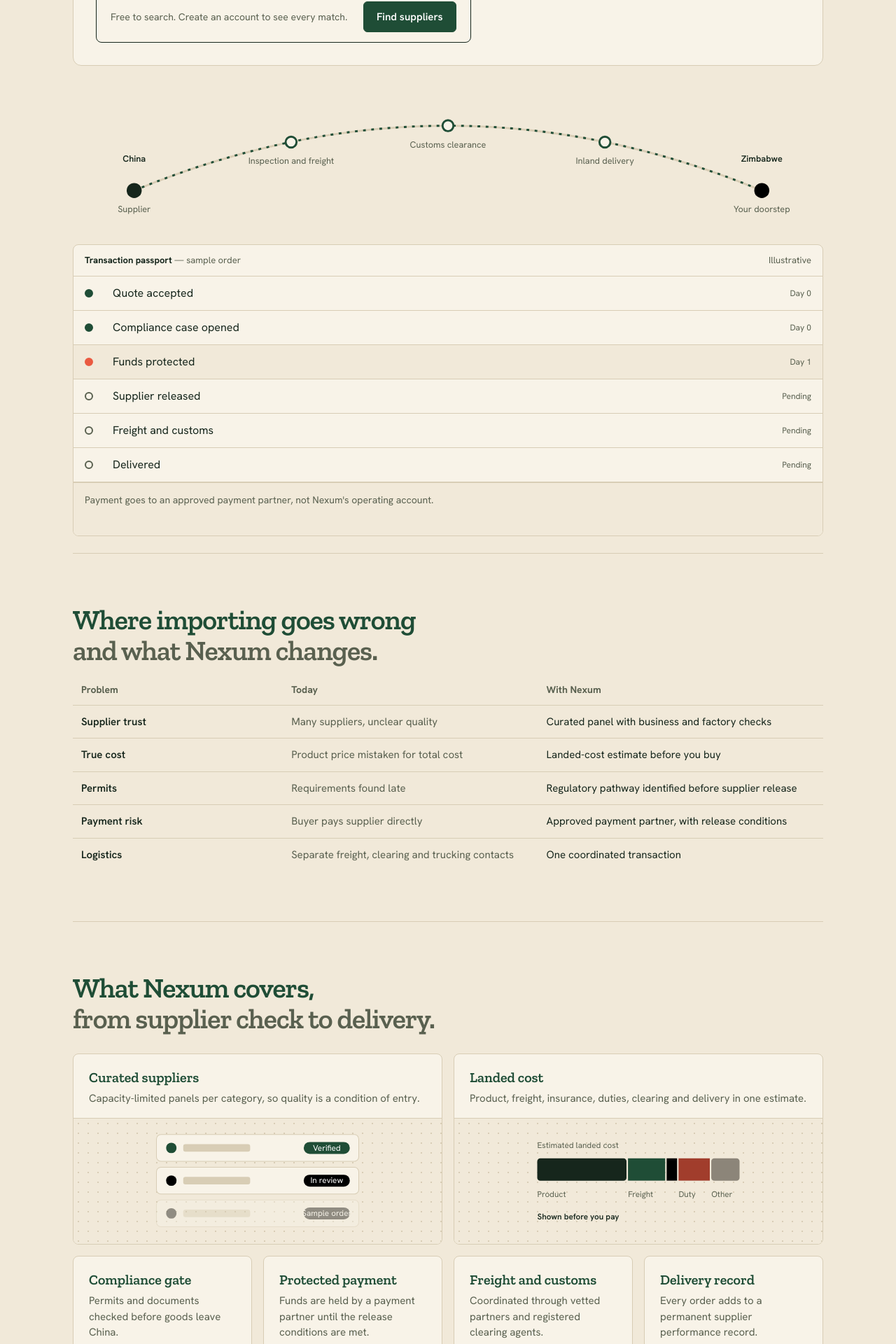
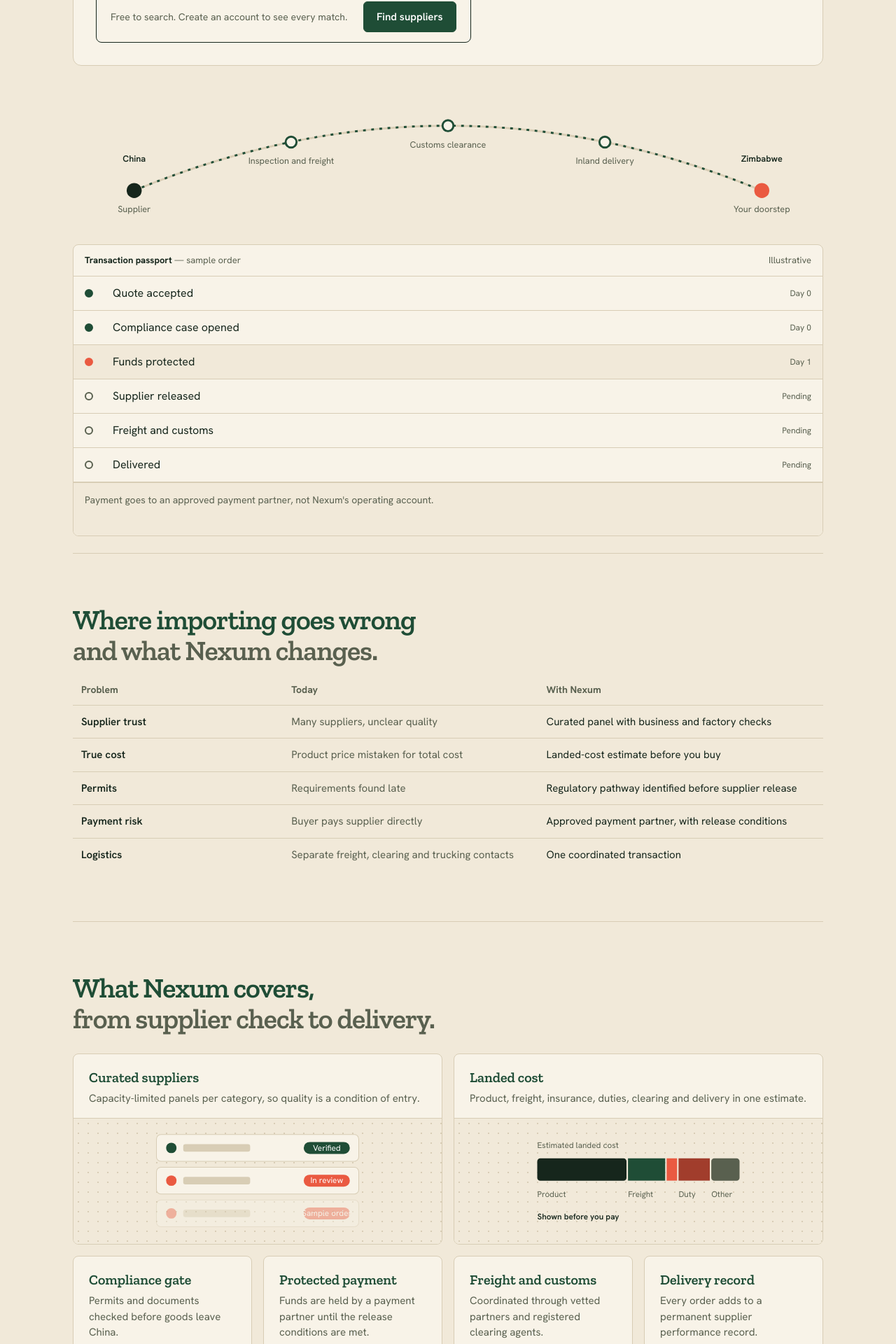
Before and after one commit to Mrpayforshi/trade-platform, a Next.js app: page / in a window 1280 px wide. Shown: the part 2580-4500 px from the top of the page at 70% size. Built offline with nearby package versions, Linux system fonts and the light colour scheme.

Commit message:
Change color codes from amber to tomato

```diff
--- a/components/site/Visuals.tsx
+++ b/components/site/Visuals.tsx
@@ -1,4 +1,4 @@
-import type { ReactNode } from "react";
+         import type { ReactNode } from "react";
 import { LaneShip, RouteShip } from "@/components/brand/RouteShip";
 
 const Svg = ({ label, children }: { label: string; children: ReactNode }) => (
@@ -19,7 +19,7 @@ const Row = ({ y, o, c, l }: { y: number; o: number; c: string; l: string }) =>
 
 const Check = ({ y, done, l, w }: { y: number; done: boolean; l: string; w: number }) => (
   <g>
-    <circle cx="40" cy={y + 14} r="9" fill={done ? "var(--brand)" : "none"} stroke={done ? "var(--brand)" : "var(--amber)"} strokeWidth="2" />
+    <circle cx="40" cy={y + 14} r="9" fill={done ? "var(--brand)" : "none"} stroke={done ? "var(--brand)" : "var(--tomato)"} strokeWidth="2" />
     {done && <path d={`M35 ${y + 14}l4 4 7-8`} stroke="#fff" strokeWidth="2" fill="none" />}
     <rect x="58" y={y + 9} width={w} height="10" rx="3" fill="var(--line)" />
     <text x="296" y={y + 18} textAnchor="end" fill="var(--mute)">{l}</text>
@@ -29,8 +29,8 @@ const Check = ({ y, done, l, w }: { y: number; done: boolean; l: string; w: numb
 const Suppliers = () => (
   <Svg label="Supplier panel with verification status">
     <Row y={12} o={1} c="var(--brand)" l="Verified" />
-    <Row y={56} o={1} c="var(--amber)" l="In review" />
-    <Row y={100} o={0.4} c="var(--amber)" l="Sample order" />
+    <Row y={56} o={1} c="var(--tomato)" l="In review" />
+    <Row y={100} o={0.4} c="var(--tomato)" l="Sample order" />
   </Svg>
 );
 
@@ -39,9 +39,9 @@ const Cost = () => (
     <text x="24" y="30" fill="var(--mute)">Estimated landed cost</text>
     <rect x="24" y="44" width="120" height="30" rx="4" fill="var(--ink)" />
     <rect x="146" y="44" width="50" height="30" fill="var(--brand)" />
-    <rect x="198" y="44" width="14" height="30" fill="var(--amber)" />
+    <rect x="198" y="44" width="14" height="30" fill="var(--tomato)" />
     <rect x="214" y="44" width="42" height="30" fill="var(--brick)" />
-    <rect x="258" y="44" width="38" height="30" rx="4" fill="#8c8579" />
+    <rect x="258" y="44" width="38" height="30" rx="4" fill="var(--mute)" />
     <g fill="var(--mute)"><text x="24" y="96">Product</text><text x="146" y="96">Freight</text><text x="214" y="96">Duty</text><text x="258" y="96">Other</text></g>
     <text x="24" y="126" fill="var(--ink)" fontWeight="600">Shown before you pay</text>
   </Svg>
@@ -61,7 +61,7 @@ const Payment = () => (
     <line x1="40" y1="70" x2="280" y2="70" stroke="var(--line)" strokeWidth="3" />
     <line x1="40" y1="70" x2="160" y2="70" stroke="var(--brand)" strokeWidth="3" />
     {[40, 100, 160].map((x) => <circle key={x} cx={x} cy="70" r="7" fill="var(--brand)" />)}
-    <circle cx="220" cy="70" r="7" fill="var(--card)" stroke="var(--amber)" strokeWidth="3" />
+    <circle cx="220" cy="70" r="7" fill="var(--card)" stroke="var(--tomato)" strokeWidth="3" />
     <circle cx="280" cy="70" r="7" fill="var(--card)" stroke="var(--line)" strokeWidth="3" />
     <g fill="var(--mute)" textAnchor="middle" fontSize="10">
       {["Deposit", "Production", "Inspection", "Shipment", "Delivery"].map((t, i) => <text key={t} x={40 + i * 60} y="100">{t}</text>)}
@@ -75,7 +75,7 @@ const Freight = () => (
   <Svg label="Freight route from supplier to doorstep">
     <path className="arc" d={FREIGHT_ROUTE} fill="none" stroke="var(--brand)" strokeWidth="2.5" />
     <circle cx="30" cy="105" r="7" fill="var(--ink)" />
-    <circle cx="290" cy="50" r="7" fill="var(--amber)" />
+    <circle cx="290" cy="50" r="7" fill="var(--tomato)" />
     <g fill="var(--mute)" textAnchor="middle"><text x="30" y="130">Supplier</text><text x="290" y="34">Doorstep</text></g>
     <RouteShip d={FREIGHT_ROUTE} size={30} dur={6} />
   </Svg>
@@ -85,7 +85,7 @@ const Record = () => (
   <Svg label="Supplier performance record improving">
     <text x="24" y="26" fill="var(--mute)">Supplier performance record</text>
     {[20, 32, 28, 48, 60, 76].map((h, i) => (
-      <rect key={i} x={40 + i * 42} y={130 - h} width="26" height={h} rx="3" fill={i === 5 ? "var(--amber)" : "var(--brand)"} />
+      <rect key={i} x={40 + i * 42} y={130 - h} width="26" height={h} rx="3" fill={i === 5 ? "var(--tomato)" : "var(--brand)"} />
     ))}
   </Svg>
 );
@@ -109,7 +109,7 @@ const nodes: [number, number, string][] = [
 
 const regions: Record<number, string> = { 0: "China", 4: "Zimbabwe" };
 const stopDot = (i: number) =>
-  i === 0 ? "border-ink bg-ink" : i === nodes.length - 1 ? "border-amber bg-amber" : "border-brand bg-card";
+  i === 0 ? "border-ink bg-ink" : i === nodes.length - 1 ? "border-tomato bg-tomato" : "border-brand bg-card";
 
 const CORRIDOR_ROUTE = "M90 150 Q550 -40 1010 150";
 
@@ -122,7 +122,7 @@ export function Corridor() {
         <path className="arc" d={CORRIDOR_ROUTE} fill="none" stroke="var(--brand)" strokeWidth="3" />
         {nodes.map(([x, y, t], i) => (
           <g key={t}>
-            <circle cx={x} cy={y} r={i % 4 ? 8 : 11} fill={i === 4 ? "var(--amber)" : i === 0 ? "var(--ink)" : "var(--card)"} stroke={i % 4 ? "var(--brand)" : "none"} strokeWidth="3" />
+            <circle cx={x} cy={y} r={i % 4 ? 8 : 11} fill={i === 4 ? "var(--tomato)" : i === 0 ? "var(--ink)" : "var(--card)"} stroke={i % 4 ? "var(--brand)" : "none"} strokeWidth="3" />
             <text x={x} y={y + 32} textAnchor="middle" fontSize="13" fill="var(--mute)">{t}</text>
           </g>
         ))}
```
